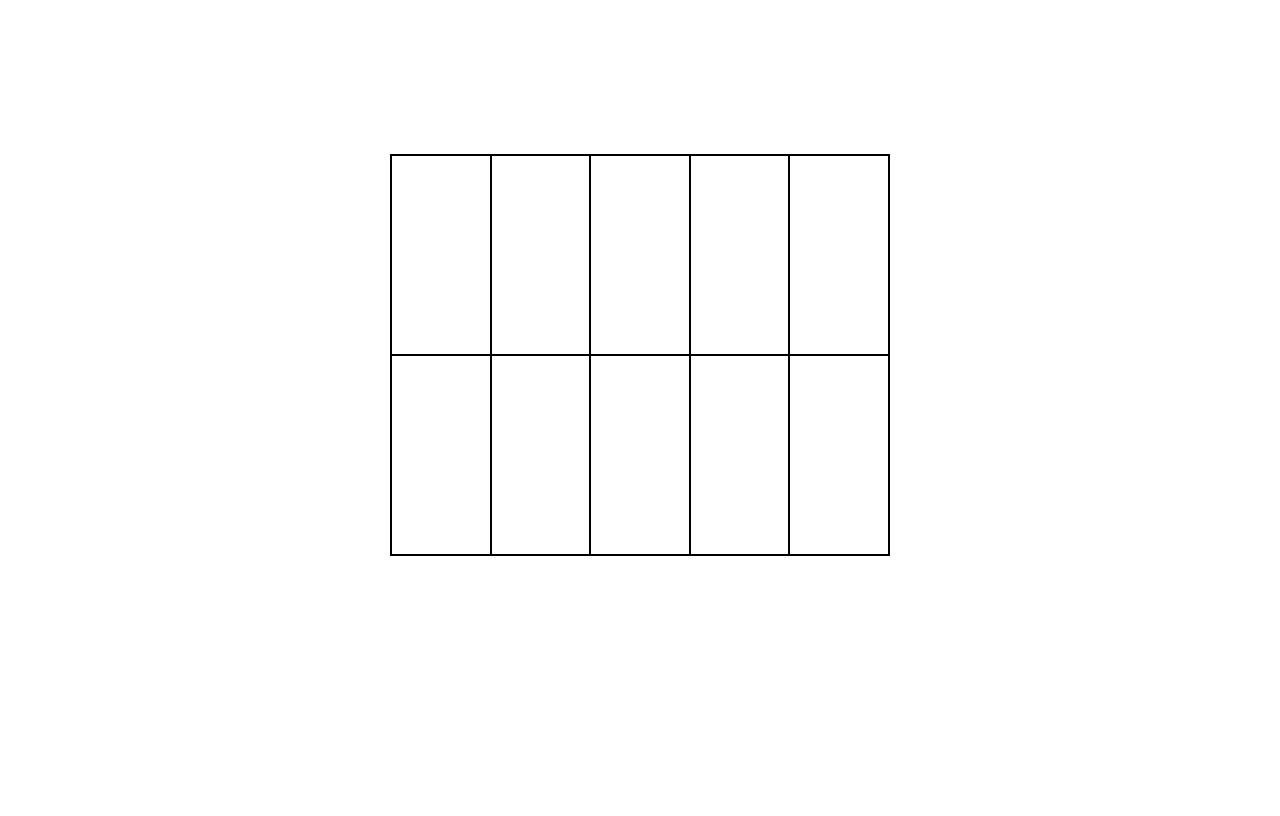
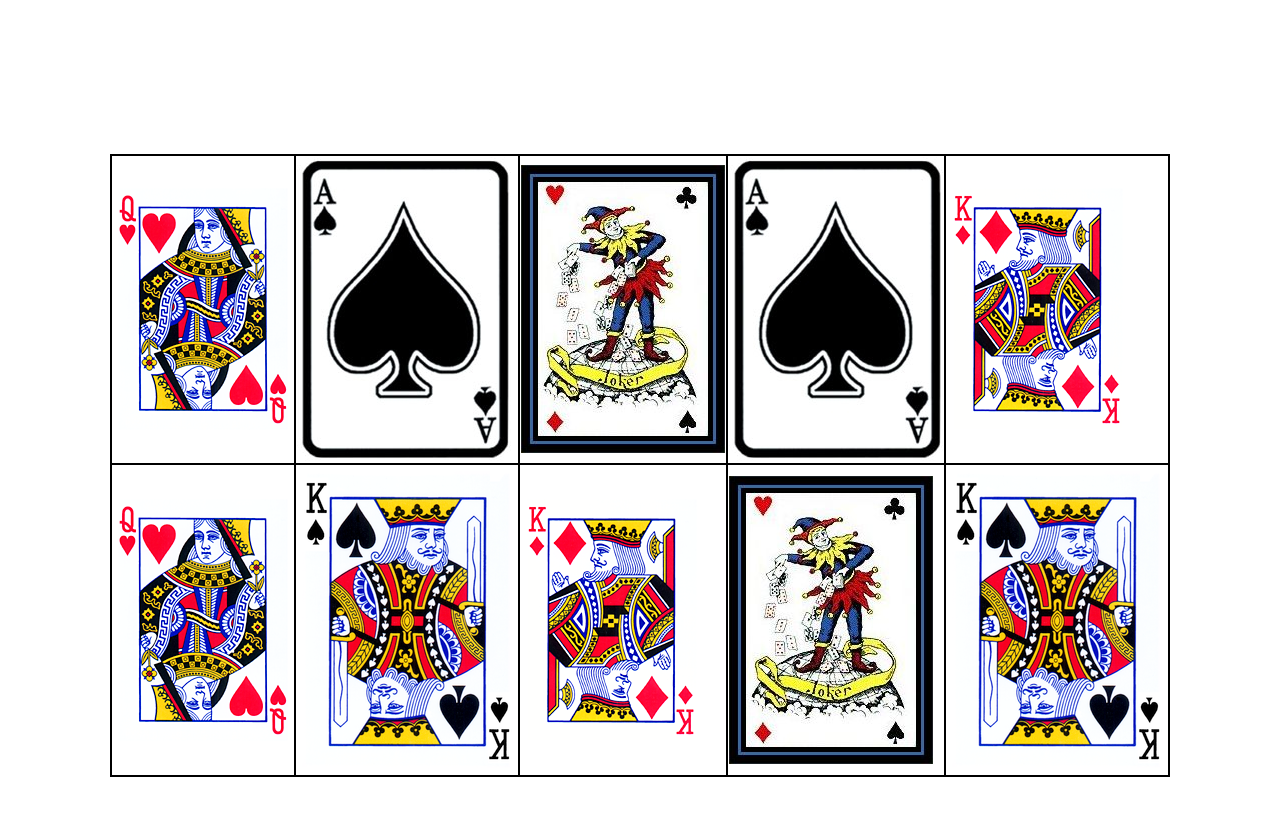
Before and after one commit to mattfmiller/memory, a website built with webpack: page src/index.html in a window 1280 px wide. Built offline with nearby package versions, Linux system fonts and the light colour scheme; files whose address does not match are found by name.

Commit message:
add images to dist folder and func to populate images

```diff
--- a/package.json
+++ b/package.json
@@ -16,6 +16,7 @@
     "css-loader": "^0.28.10",
     "eslint": "^4.18.2",
     "eslint-loader": "^2.0.0",
+    "file-loader": "^1.1.11",
     "html-webpack-plugin": "^3.0.6",
     "style-loader": "^0.20.2",
     "uglifyjs-webpack-plugin": "^1.2.2",
--- a/src/index.html
+++ b/src/index.html
@@ -10,18 +10,18 @@
   <body>
     <table>
       <tr>
-        <td></td>
-        <td></td>
-        <td></td>
-        <td></td>
-        <td></td>
+        <td id="1" class="face-card"></td>
+        <td id="2" class="face-card"></td>
+        <td id="3" class="face-card"></td>
+        <td id="4" class="face-card"></td>
+        <td id="5" class="face-card"></td>
       </tr>
       <tr>
-        <td></td>
-        <td></td>
-        <td></td>
-        <td></td>
-        <td></td>
+        <td id="6" class="face-card"></td>
+        <td id="7" class="face-card"></td>
+        <td id="8" class="face-card"></td>
+        <td id="9" class="face-card"></td>
+        <td id="10" class="face-card"></td>
       </tr>
     </table>
   </body>
--- a/src/main.js
+++ b/src/main.js
@@ -1 +1,30 @@
+import {Board} from './board.js';
 import './styles.css';
+
+function assignValues(obj) {
+  for (var i = 0; i < obj.slots.length; i++) {
+    $('#' + (i + 1)).attr('name', obj.slots[i].type);
+    console.log('td #' + (i + 1).toString());
+  }
+}
+
+function assignImgs(obj) {
+  for (var i = 0; i < obj.slots.length; i++) {
+    $('#' + (i + 1)).append('<img src="' + obj.slots[i].type + '.png">');
+  }
+}
+
+$(function (){
+  var gameBoard = new Board();
+  gameBoard.createDeck();
+  gameBoard.drawBoard();
+  console.log(gameBoard);
+  assignValues(gameBoard);
+  assignImgs(gameBoard);
+
+  $('.face-card').click(function(){
+    var clickedCard = $(this).attr('name');
+    console.log(clickedCard);
+  });
+
+});
--- a/src/styles.css
+++ b/src/styles.css
@@ -9,4 +9,5 @@ td {
   height: 200px;
   width: 100px;
   border: 2px black solid;
+  cursor: pointer;
 }
--- a/webpack.config.js
+++ b/webpack.config.js
@@ -35,7 +35,7 @@ module.exports = {
         test: /\.js$/,
         exclude: /node_modules/,
         loader: "eslint-loader"
-      }
+      },
     ]
   }
 };
```
Also changed, not shown: src/backend.js (deleted, +0 -43 lines), resources/card1.png (added), resources/card2.png (added), resources/card3.png (added), resources/card4.png (added), resources/card5.png (added), src/card1.png (added), src/card2.png (added), src/card3.png (added), src/card4.jpg (added), src/card5.jpg (added), 1 other file.
